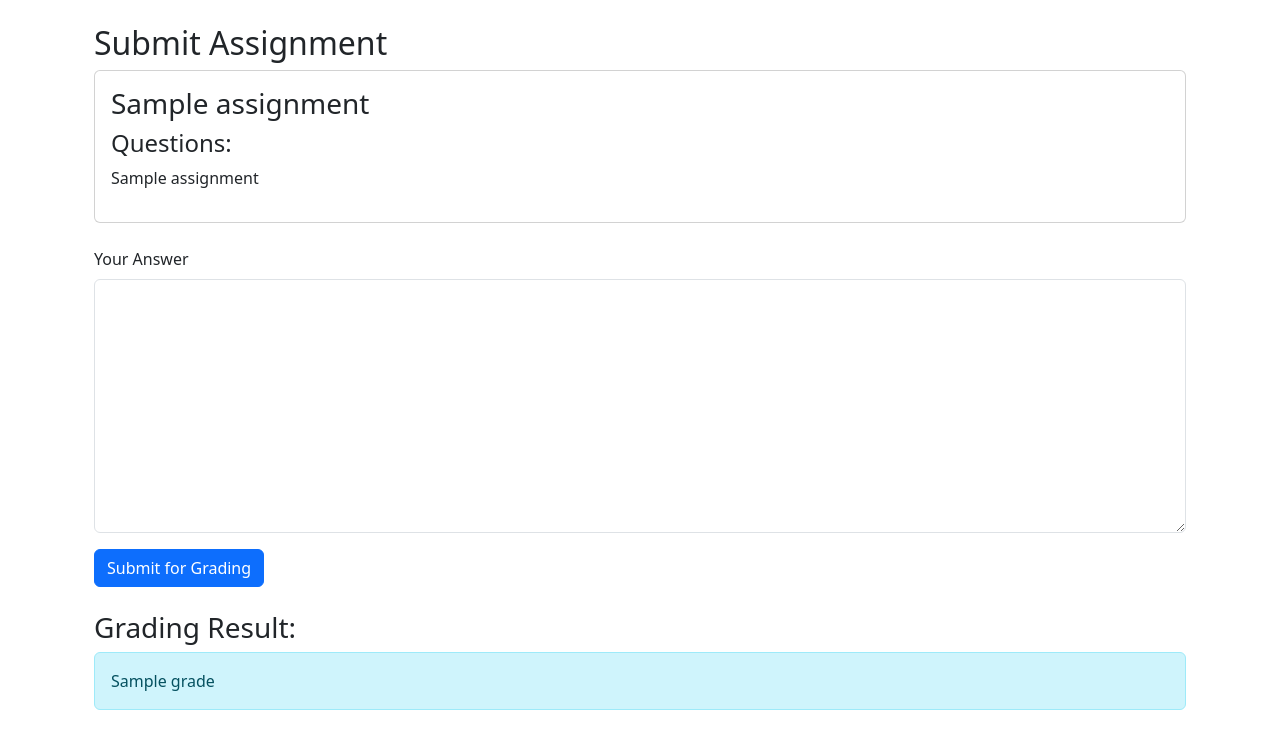
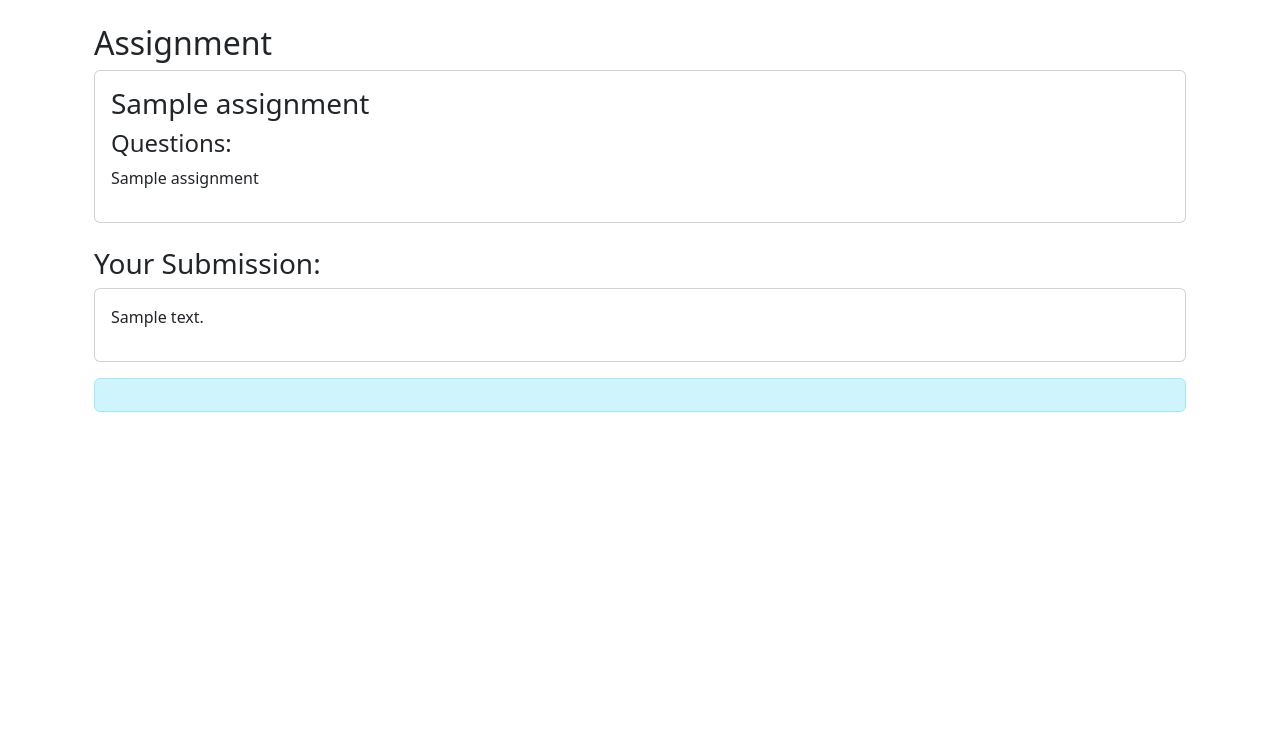
Before and after one commit to AmayVikram/DeepGrader, a Flask app: template templates/submit_assignment.html in a window 1280 px wide. Shown: the part 56-800 px from the top of the page. Run offline with Flask 3, Linux system fonts and the light colour scheme; the template is opened without the code that fills it: most values are stand-ins (such as "Sample title", 1, 10 or a date in 2020).

Commit message:
implemented Mira

```diff
--- a/app.py
+++ b/app.py
@@ -239,6 +239,14 @@ def submit_assignment(classroom_code, assignment_id):
         flash('Assignment not found')
         return redirect(url_for('view_classroom', classroom_code=classroom_code))
 
+    # Check if student has already submitted
+    if 'submissions' in assignment and session['username'] in assignment['submissions']:
+        submission = assignment['submissions'][session['username']]
+        return render_template('submit_assignment.html',
+                             assignment=assignment,
+                             submitted_answer=submission['answer'],
+                             grade=submission['grade'])
+
     if request.method == 'POST':
         student_answer = request.form['answer']
 
@@ -253,9 +261,7 @@ def submit_assignment(classroom_code, assignment_id):
         try:
             # Call Mira API
             response = client.flow.test(flow, input_dict)
-            grade = json.loads(response)['result']
-
-            print(response)
+            grade = response['result']
 
             # Store the submission and grade
             submission_data = {
@@ -276,13 +282,46 @@ def submit_assignment(classroom_code, assignment_id):
             }
             classrooms_collection.update_one(update_query, update_data)
 
-            return render_template('submit_assignment.html', assignment=assignment,  grade=grade)
+            return render_template('submit_assignment.html',
+                                 assignment=assignment,
+                                 submitted_answer=student_answer,
+                                 grade=grade)
 
         except Exception as e:
+            print("Error details:", str(e))
             flash(f'Error during grading: {str(e)}')
-            return render_template('submit_assignment.html', assignment=assignment)
+            return render_template('submit_assignment.html',
+                                 assignment=assignment)
 
     return render_template('submit_assignment.html', assignment=assignment)
+
+@app.route('/classroom/<classroom_code>/assignment/<int:assignment_id>/view')
+@login_required
+def view_submission(classroom_code, assignment_id):
+    if session['role'] != 'student':
+        flash('Access denied')
+        return redirect(url_for('dashboard'))
+
+    classroom = classrooms_collection.find_one({'code': classroom_code})
+    if not classroom or session['username'] not in classroom['students']:
+        flash('Access denied')
+        return redirect(url_for('dashboard'))
+
+    try:
+        assignment = classroom['assignments'][assignment_id]
+        if 'submissions' not in assignment or session['username'] not in assignment['submissions']:
+            flash('No submission found')
+            return redirect(url_for('view_classroom', classroom_code=classroom_code))
+
+        submission = assignment['submissions'][session['username']]
+        return render_template('view_submission.html',
+                             assignment=assignment,
+                             submission=submission)
+
+    except IndexError:
+        flash('Assignment not found')
+        return redirect(url_for('view_classroom', classroom_code=classroom_code))
+
 
 
 
--- a/templates/submit_assignment.html
+++ b/templates/submit_assignment.html
@@ -3,7 +3,7 @@
 
 {% block content %}
 <div class="container">
-    <h2>Submit Assignment</h2>
+    <h2>Assignment</h2>
     <div class="card mb-4">
         <div class="card-body">
             <h3>{{ assignment.title }}</h3>
@@ -12,6 +12,37 @@
         </div>
     </div>
 
+    {% if submitted_answer %}
+        <div class="mt-4">
+            <h3>Your Submission:</h3>
+            <div class="card mb-3">
+                <div class="card-body">
+                    <p>{{ submitted_answer }}</p>
+                </div>
+            </div>
+            <div class="alert alert-info">
+                <table class="grading-table">
+                    {% for question in grade.split('\n\n') %}
+                        {% if question.startswith('Q') %}
+                            <tr>
+                                <td class="label">{{ question.split(':')[0] }}:</td>
+                                <td>Marks allotted: {{ question.split('Marks allotted:')[1].split('Explanation:')[0] }}</td>
+                            </tr>
+                            <tr>
+                                <td class="label">Explanation:</td>
+                                <td>{{ question.split('Explanation:')[1] }}</td>
+                            </tr>
+                        {% elif question.startswith('Total') %}
+                            <tr>
+                                <td class="label">Total Marks:</td>
+                                <td>{{ question.split('Total Marks:')[1] }}</td>
+                            </tr>
+                        {% endif %}
+                    {% endfor %}
+                </table>
+            </div>
+        </div>
+    {% else %}
         <form method="POST">
             <div class="mb-3">
                 <label for="answer" class="form-label">Your Answer</label>
@@ -19,14 +50,20 @@
             </div>
             <button type="submit" class="btn btn-primary">Submit for Grading</button>
         </form>
-
-    {% if grade %}
-    <div class="mt-4">
-        <h3>Grading Result:</h3>
-        <div class="alert alert-info">
-            {{ grade }}
-        </div>
-    </div>
     {% endif %}
 </div>
+
+<style>
+.grading-table {
+    width: 100%;
+}
+.grading-table td.label {
+    width: 120px;
+    vertical-align: top;
+    font-weight: bold;
+}
+.grading-table td {
+    padding: 5px;
+}
+</style>
 {% endblock %}
```
Also changed, not shown: autograder.yaml (+14 -5 lines), templates/classroom.html (+5 -6 lines), templates/view_submission.html (added, +60 -0 lines). Lines whose indentation alone changed are shown as unchanged.
